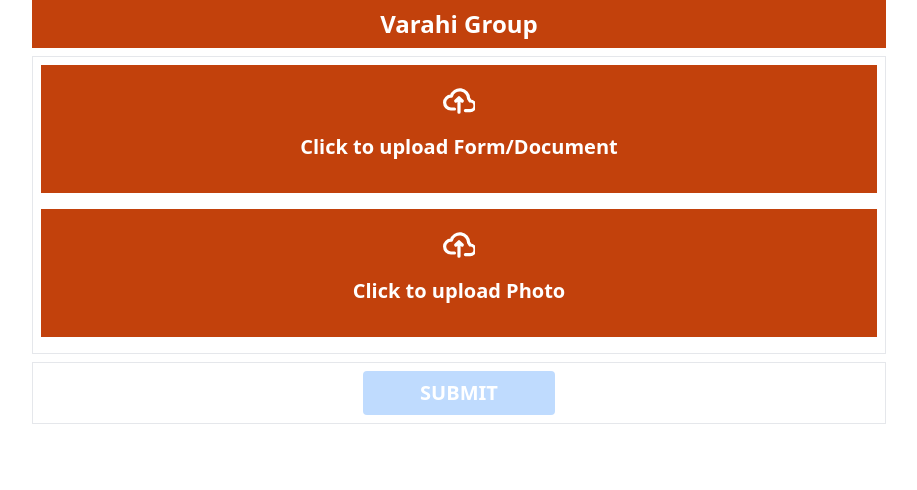
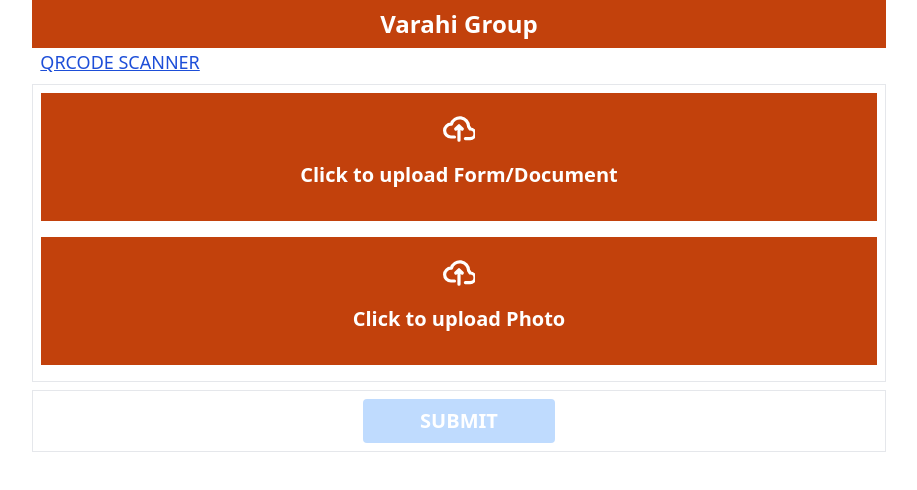
Before and after one commit to cmsusergit/varahi-dt, a plain HTML site: page index.html in a window 1280 px wide. Shown: the whole page, without its empty margins (181-1098 px from the left). Drawn offline with nearby package versions, Linux system fonts and the light colour scheme.

Commit message:
1 file modified

```diff
--- a/index.html
+++ b/index.html
@@ -37,6 +37,9 @@
           Varahi Group
         </h1>
       </div>
+      <a class="text-lg text-blue-700 underline p-2" href="page2.html"
+        >QRCODE SCANNER</a
+      >
       <form x-on:submit.prevent="returnDt=await getInfo(JSON.stringify(dt));">
         <div class="mt-2 border px-2 py-2 flex items-center flex-col gap-2">
           <label class="w-full cursor-pointer" for="dropzone-file">
```
